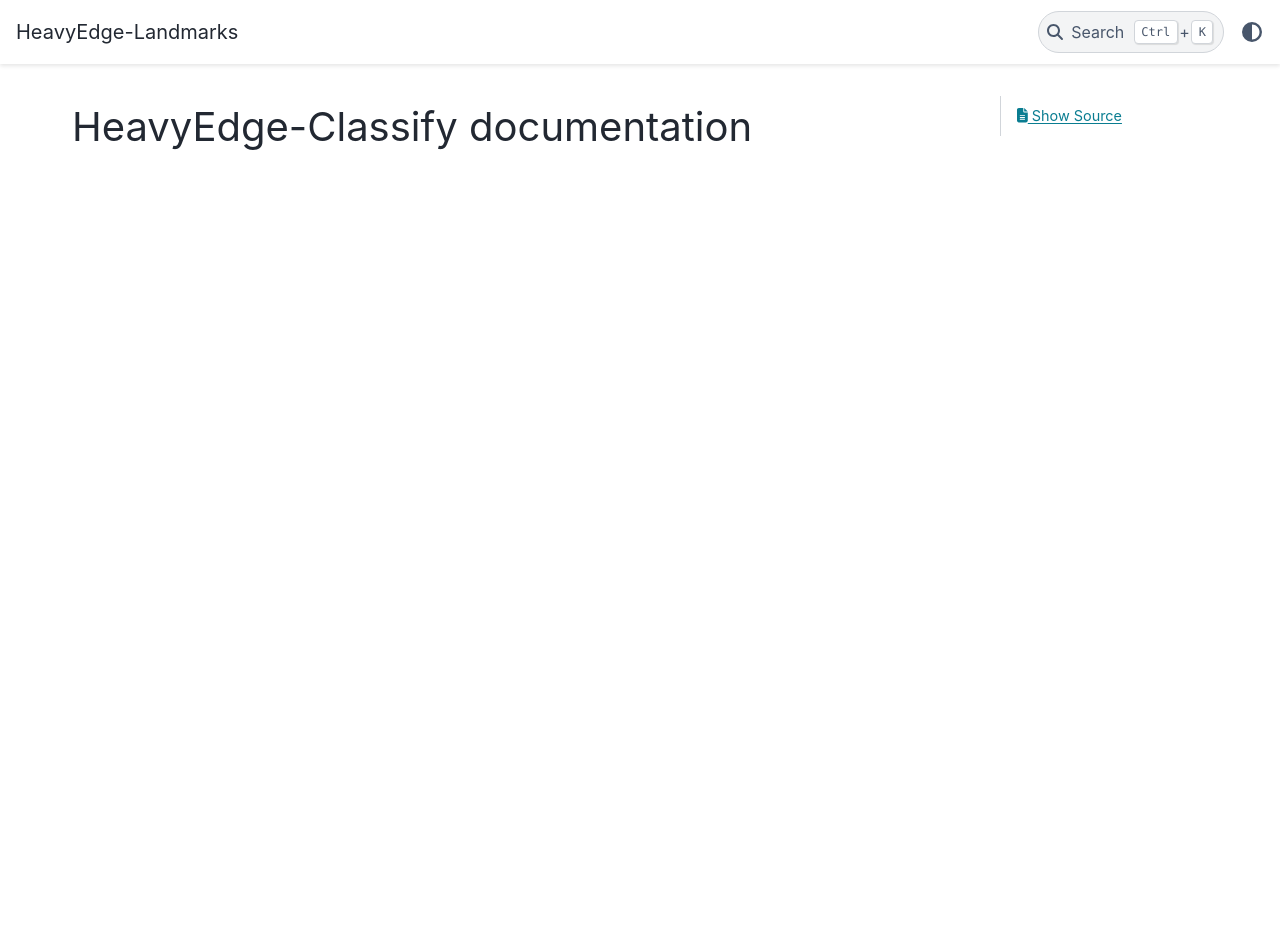
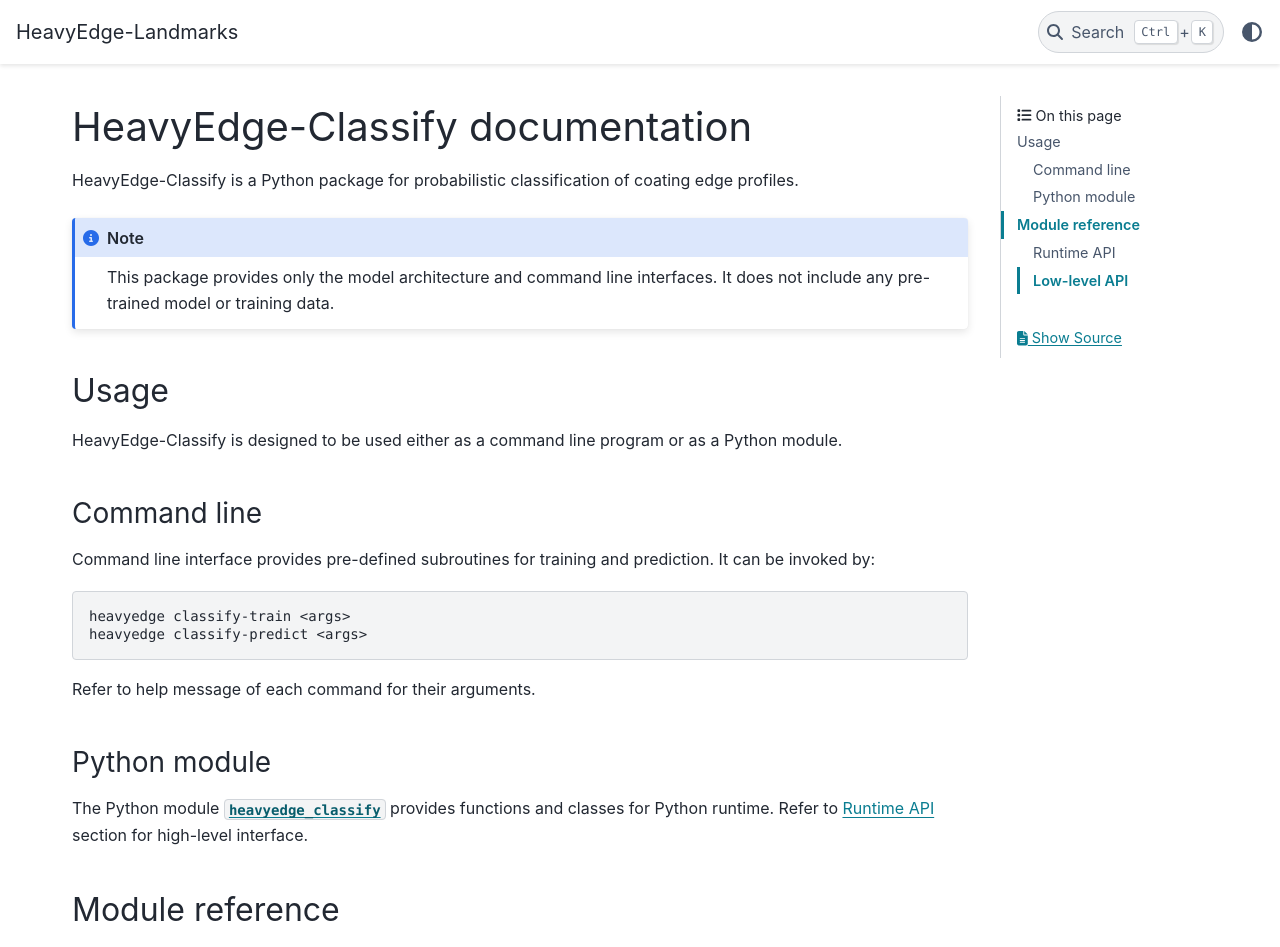
Before and after one commit to heavyedge/heavyedge-classify, a Sphinx documentation site: the page built from doc/source/index.rst, in a window 1280 px wide and 1400 px high. Shown: the top 947 px of the window. Built offline with Sphinx 7.4.7 and the PyData theme 0.15.4, drawn with Linux system fonts in a browser that asks for light colours; some of the changed text lies outside the part shown.

Commit message:
doc: write doc

```diff
--- a/doc/source/index.rst
+++ b/doc/source/index.rst
@@ -6,3 +6,55 @@
 ********************************
 HeavyEdge-Classify documentation
 ********************************
+
+HeavyEdge-Classify is a Python package for probabilistic classification of coating edge profiles.
+
+.. note::
+
+   This package provides only the model architecture and command line interfaces.
+   It does not include any pre-trained model or training data.
+
+Usage
+=====
+
+HeavyEdge-Classify is designed to be used either as a command line program or as a Python module.
+
+Command line
+------------
+
+Command line interface provides pre-defined subroutines for training and prediction.
+It can be invoked by:
+
+.. code-block:: bash
+
+   heavyedge classify-train <args>
+   heavyedge classify-predict <args>
+
+Refer to help message of each command for their arguments.
+
+Python module
+-------------
+
+The Python module :mod:`heavyedge_classify` provides functions and classes for Python runtime.
+Refer to :ref:`api` section for high-level interface.
+
+Module reference
+================
+
+.. module:: heavyedge_classify
+
+This section provides reference for :mod:`heavyedge_classify` Python module.
+
+.. _api:
+
+Runtime API
+-----------
+
+.. automodule:: heavyedge_classify.api
+    :members:
+
+Low-level API
+-------------
+
+.. automodule:: heavyedge_classify.model
+    :members:
```
Also changed, not shown: README.md (+54 -0 lines).
